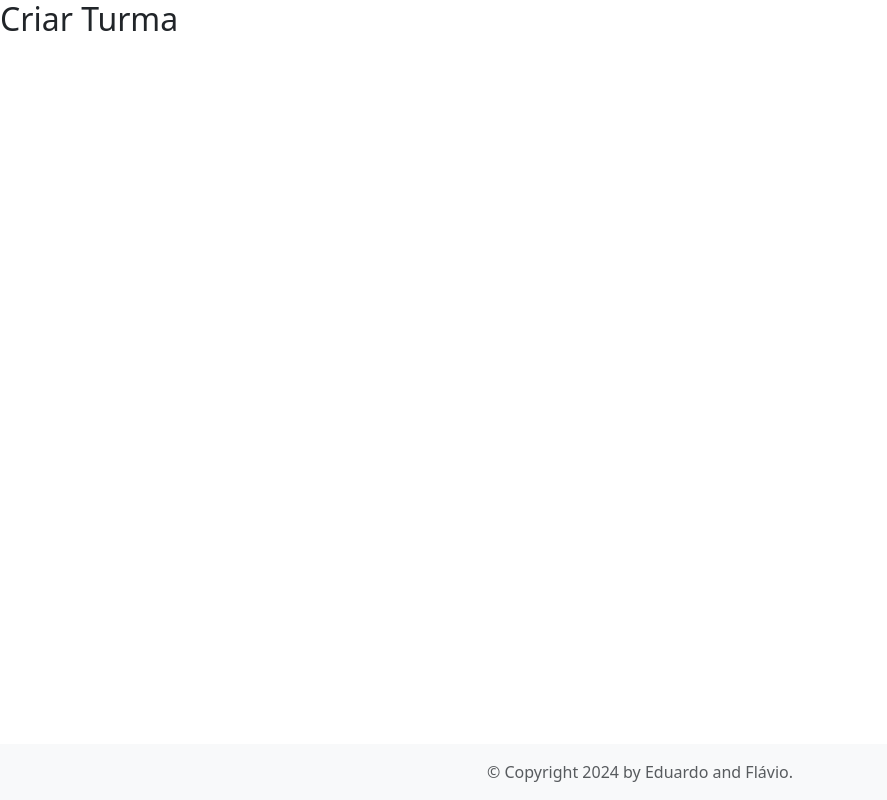
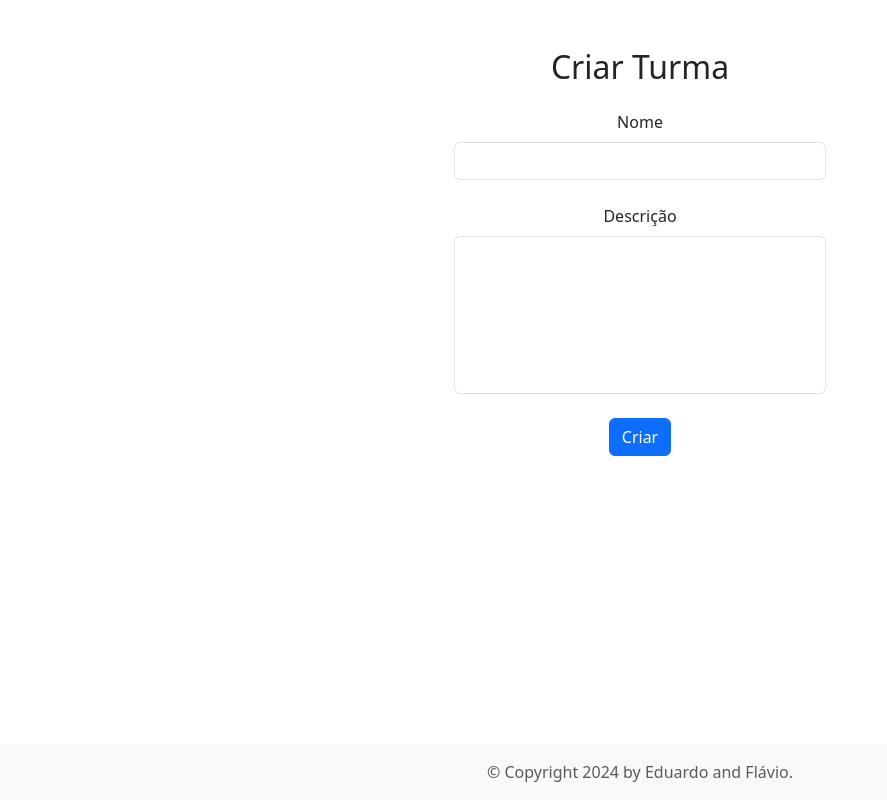
Before and after one commit to Fleivio/classio, a Flask app: page /class/create in a window 1280 px wide. Shown: the whole page, without its empty margins (0-887 px from the left). Run offline with Flask 3, Linux system fonts and the light colour scheme.

Commit message:
Tela implementada.

```diff
--- a/app/templates/class_create.jinja
+++ b/app/templates/class_create.jinja
@@ -4,8 +4,42 @@
 
 {% block head %}
     {{ super() }}
+    <style>
+        textarea {
+            resize: none;
+        }
+    </style
 {% endblock %}
 
 {% block content %}
-    <h2>Criar Turma</h2>
+    <div class="container text-center mt-5">
+
+        <h2 class="mb-4">Criar Turma</h2>
+
+        <form action="/class/create" id="classCreateForm" method="post">
+
+
+            <label class="form-label" for="name">Nome</label>
+            <div class="col-10 offset-1 col-md-4 offset-md-4 mb-4">
+                <input class="form-control" type="text" id="name" name="name" required>
+            </div>
+
+            <label class="form-label" for="description">Descrição</label>
+            <div class="col-10 offset-1 col-md-4 offset-md-4 mb-4">
+                <textarea class="form-control" id="description" name="description" rows="6" required></textarea>
+            </div>
+
+            <button class="btn btn-primary" type="submit">Criar</button>
+        </form>
+
+        <div id="message">
+            {% with messages = get_flashed_messages() %}
+                {% if messages %}
+                    {% for message in messages %}
+                        <p style="color: red;">{{ message }}</p>
+                    {% endfor %}
+                {% endif %}
+            {% endwith %}
+        </div>
+    </div>
 {% endblock %}
```
